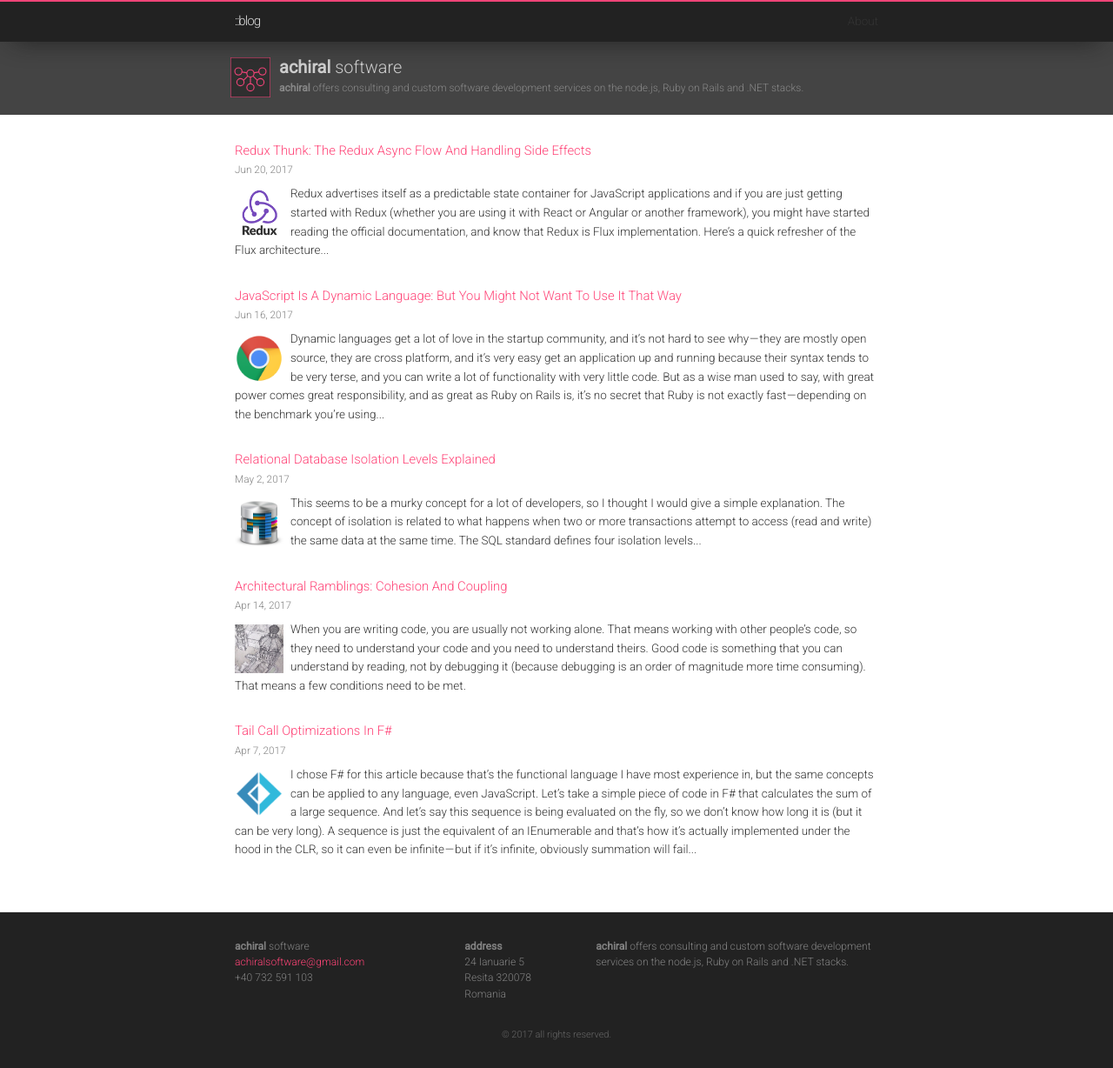
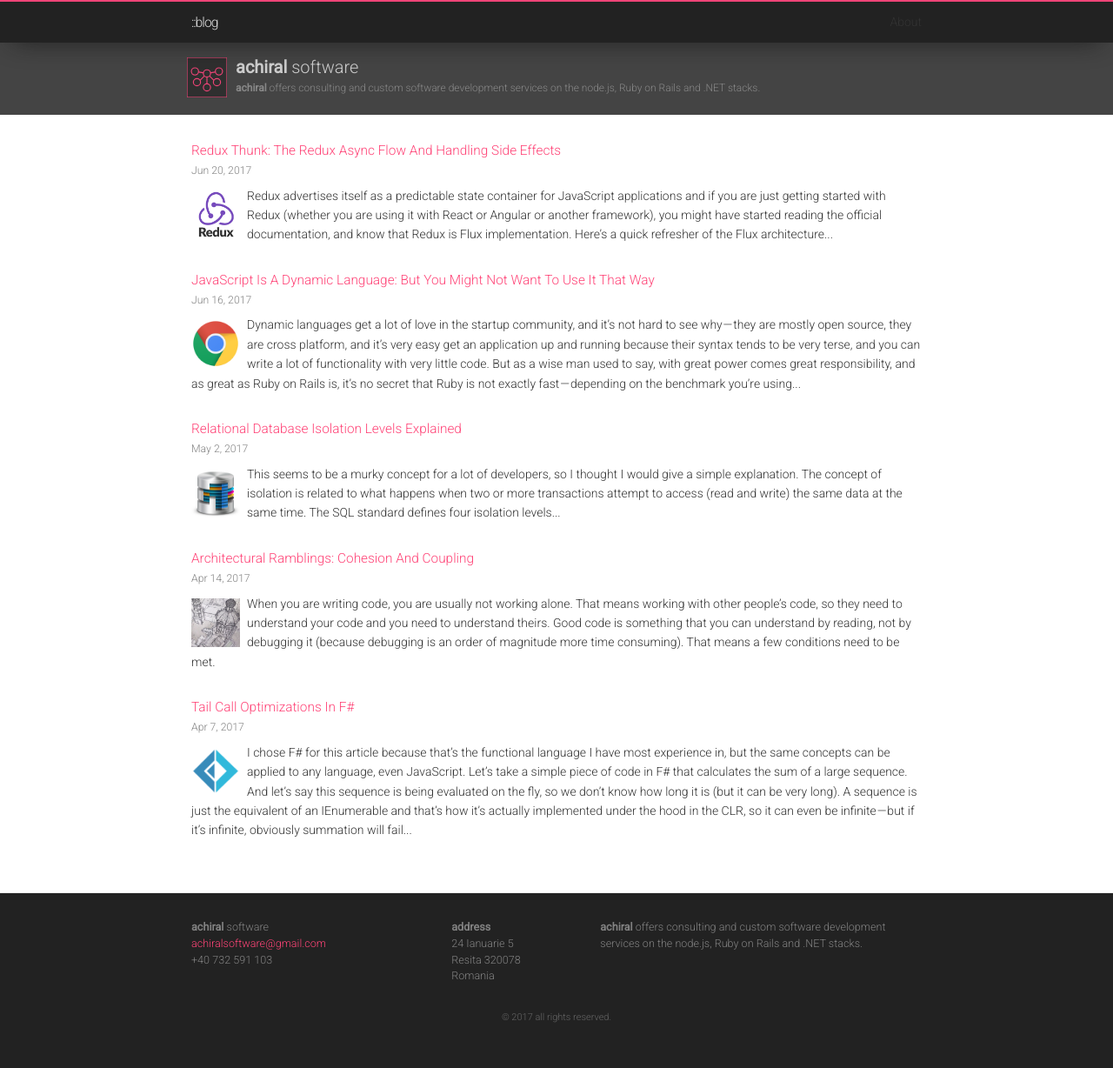
Before and after one commit to toaderflorin/eksia, a Jekyll site: the page built from index.md, in a window 1280 px wide and 1228 px high. Shown: the whole window at 87% size. Built offline with Jekyll 4.4.1, drawn with Linux system fonts in a browser that asks for light colours.

Commit message:
Adjusted font and layout.

```diff
--- a/_sass/minima.scss
+++ b/_sass/minima.scss
@@ -1,7 +1,7 @@
 @charset "utf-8";
 
 $base-font-family: "Roboto", Helvetica, Arial, sans-serif !default;
-$base-font-size: 13.5px !default;
+$base-font-size: 14px !default;
 $base-font-weight: 300 !default;
 $small-font-size:  $base-font-size * 0.875 !default;
 $base-line-height: 1.5 !default;
@@ -13,9 +13,9 @@ $grey-color: #828282 !default;
 $grey-color-light: lighten($grey-color, 40%) !default;
 $grey-color-dark:  darken($grey-color, 25%) !default;
 
-$content-width: 800px !default;
+$content-width: 900px !default;
 $on-palm: 600px !default;
-$on-laptop: 800px !default;
+$on-laptop: 900px !default;
 
 @mixin media-query($device) {
   @media screen and (max-width: $device) {
```
Also changed, not shown: Gemfile.lock, 2 other files.
